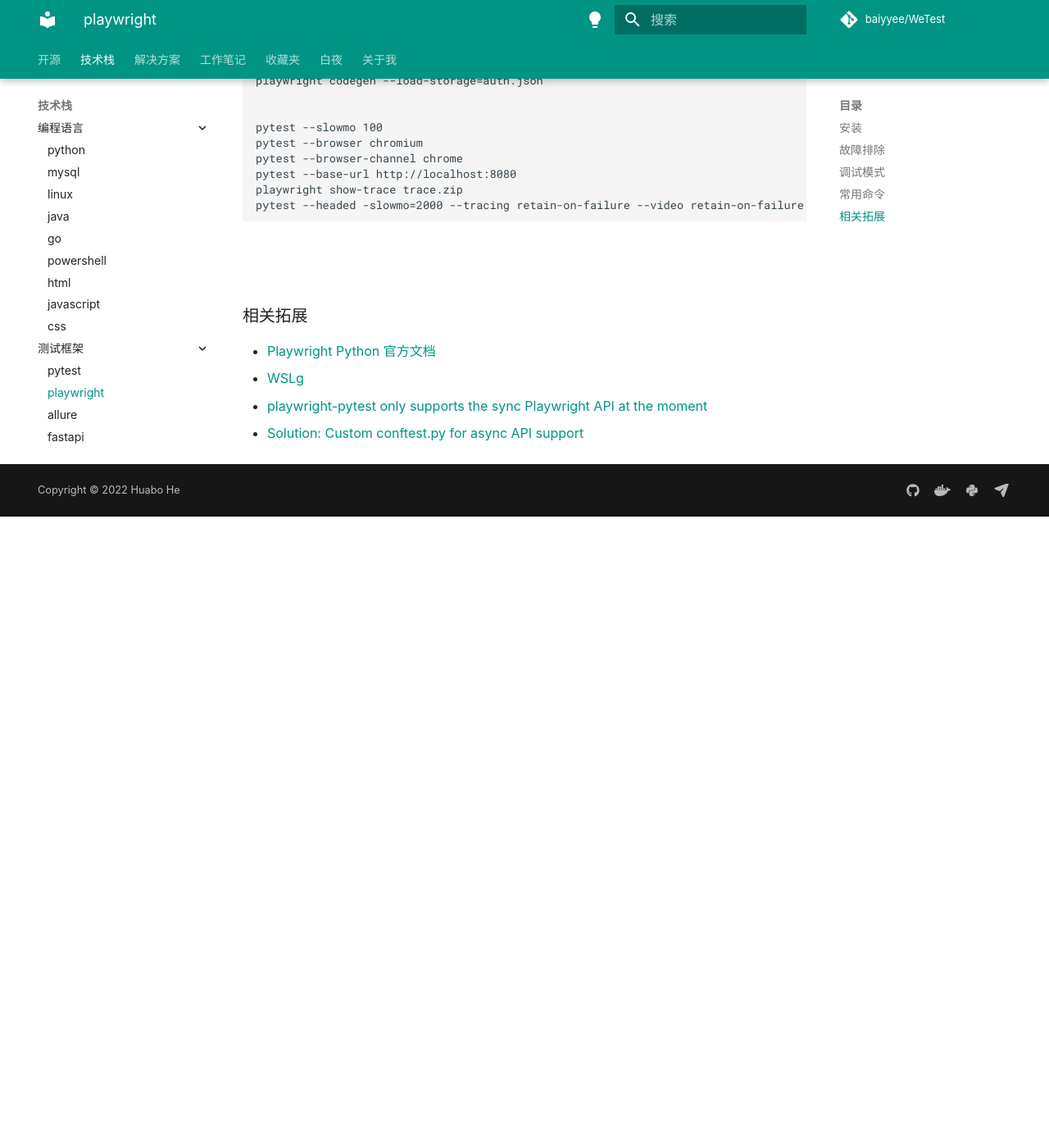
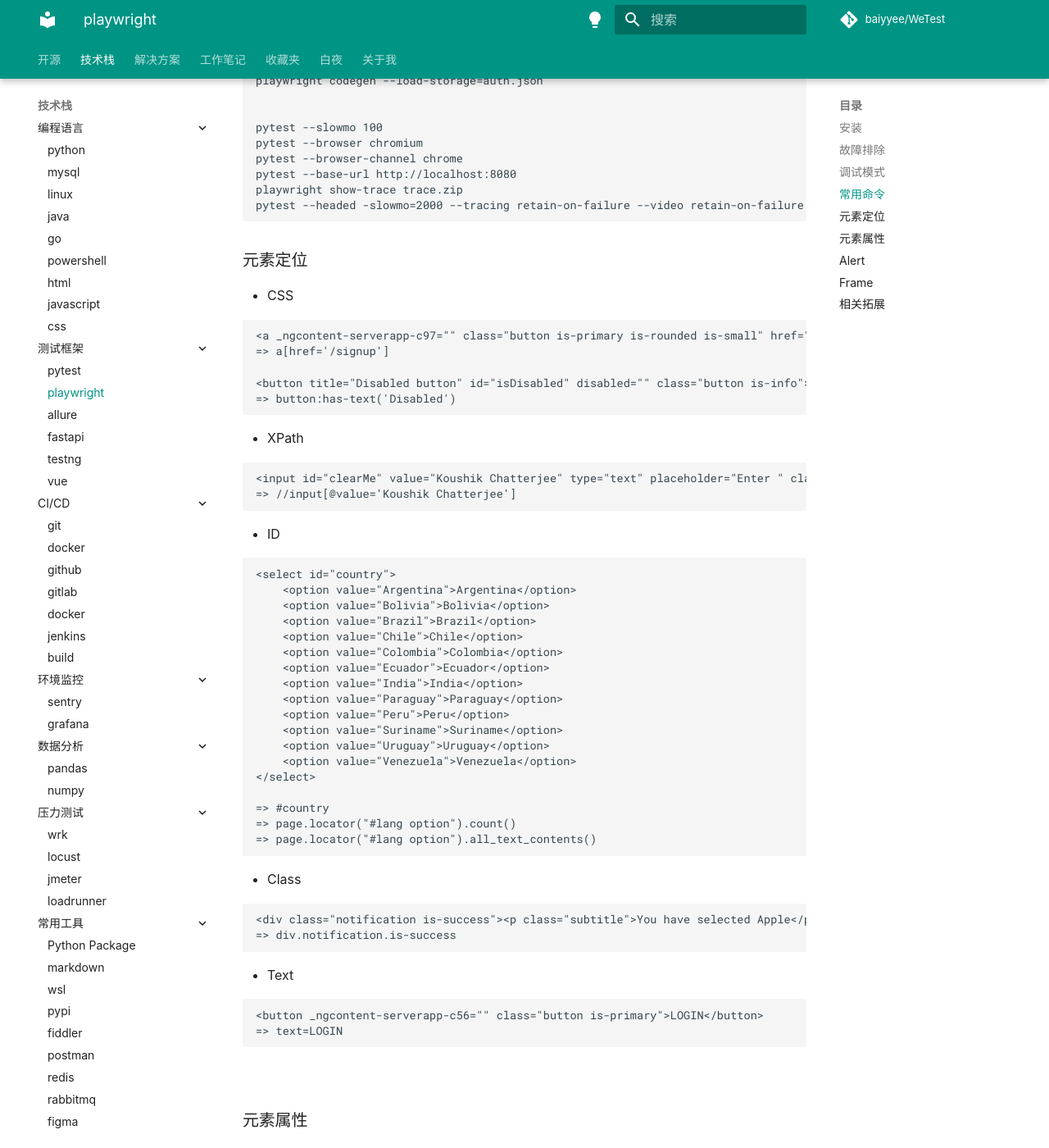
Before and after one commit to baiyyee/baiyyee.github.io, an MkDocs documentation site: the page built from docs/full-stack/framework/playwright.md, in a window 1280 px wide and 1400 px high, scrolled down 2461 px. Shown: the whole window at 82% size. Built offline with MkDocs 1.6.1 and Material for MkDocs 9.7.7, drawn with Linux system fonts in a browser that asks for light colours; comment, search, counter and statistics services are not loaded; before the commit the page ends 3091 px from its top, so only the background shows below that; some of the changed text lies outside the part shown.

Commit message:
docs: update

````diff
--- a/docs/full-stack/framework/playwright.md
+++ b/docs/full-stack/framework/playwright.md
@@ -131,6 +131,100 @@ playwright show-trace trace.zip
 pytest --headed -slowmo=2000 --tracing retain-on-failure --video retain-on-failure --screenshot only-on-failure
 ```
 
+### 元素定位
+
+- CSS
+```
+<a _ngcontent-serverapp-c97="" class="button is-primary is-rounded is-small" href="/signup">Sign up</a>
+=> a[href='/signup']
+
+<button title="Disabled button" id="isDisabled" disabled="" class="button is-info">Disabled</button>
+=> button:has-text('Disabled')
+```
+
+- XPath
+```
+<input id="clearMe" value="Koushik Chatterjee" type="text" placeholder="Enter " class="input">
+=> //input[@value='Koushik Chatterjee']
+```
+
+- ID
+```
+<select id="country">
+    <option value="Argentina">Argentina</option>
+    <option value="Bolivia">Bolivia</option>
+    <option value="Brazil">Brazil</option>
+    <option value="Chile">Chile</option>
+    <option value="Colombia">Colombia</option>
+    <option value="Ecuador">Ecuador</option>
+    <option value="India">India</option>
+    <option value="Paraguay">Paraguay</option>
+    <option value="Peru">Peru</option>
+    <option value="Suriname">Suriname</option>
+    <option value="Uruguay">Uruguay</option>
+    <option value="Venezuela">Venezuela</option>
+</select>
+
+=> #country
+=> page.locator("#lang option").count()
+=> page.locator("#lang option").all_text_contents()
+```
+
+- Class
+
+```
+<div class="notification is-success"><p class="subtitle">You have selected Apple</p></div>
+=> div.notification.is-success
+```
+
+
+- Text
+```
+<button _ngcontent-serverapp-c56="" class="button is-primary">LOGIN</button>
+=> text=LOGIN
+```
+
+<br>
+
+### 元素属性
+
+- 元素位置
+
+```
+page.locator("#position").bounding_box() => {"x": 88, "y": 338, "width": 130, "height": 40}
+```
+
+- CSS样式
+```
+# 方式一：
+page.locator("#color").evaluate("element => {return window.getComputedStyle(element).getPropertyValue('background-color')}")
+
+# 方式二：
+expect(page.locator("#color")).to_have_css("background-color", "rgb(138, 77, 118)")
+```
+
+
+### Alert
+
+### Frame
+```
+//iframe
+
+# Locate element inside frame
+# Get frame using any other selector
+username = page.frame_locator('.frame-class').locator('#username-input')
+username.fill('John')
+
+
+# Get frame using the frame's name attribute
+frame = page.frame('frame-login')
+
+# Get frame using frame's URL
+frame = page.frame(url=r'.*domain.*')
+
+# Interact with the frame
+frame.fill('#username-input', 'John')
+```
 
 <br><br>
 
--- a/mkdocs.yml
+++ b/mkdocs.yml
@@ -112,6 +112,7 @@ nav:
           - loadrunner: full-stack/stress/loadrunner.md
 
       - 常用工具:
+          - Python Package: full-stack/tool/python-package.md
           - markdown: full-stack/tool/markdown.md
           - wsl: full-stack/tool/wsl.md
           - pypi: full-stack/tool/pypi.md
````
Also changed, not shown: other parts of docs/full-stack/framework/playwright.md (+1 -0 lines), docs/full-stack/stress/locust.md (+28 -0 lines), docs/full-stack/tool/python-package.md (added, +8 -0 lines).
